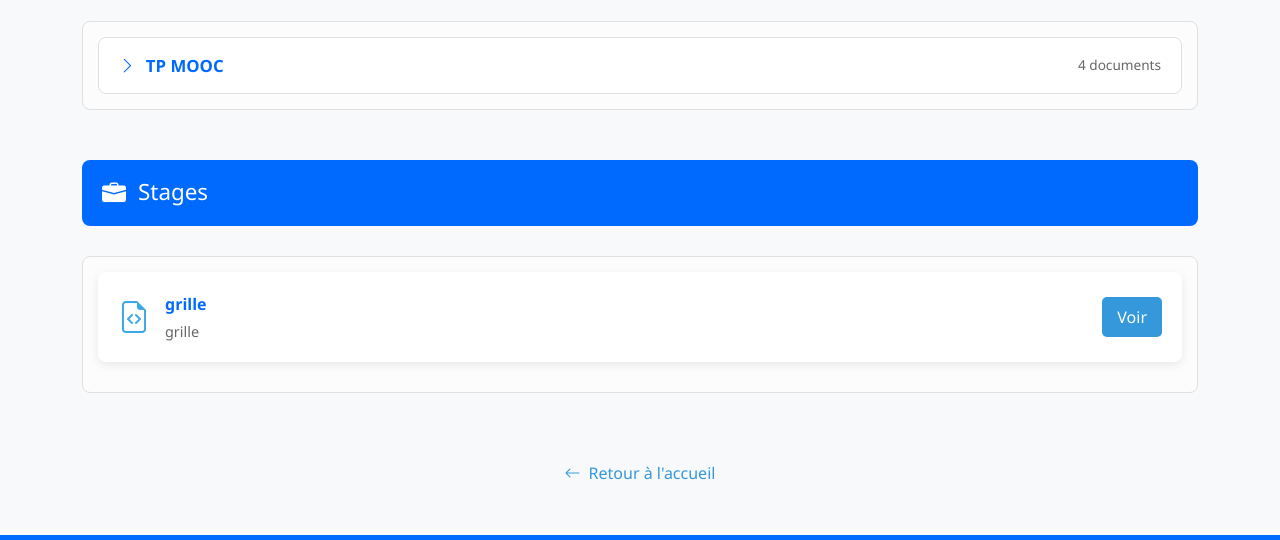
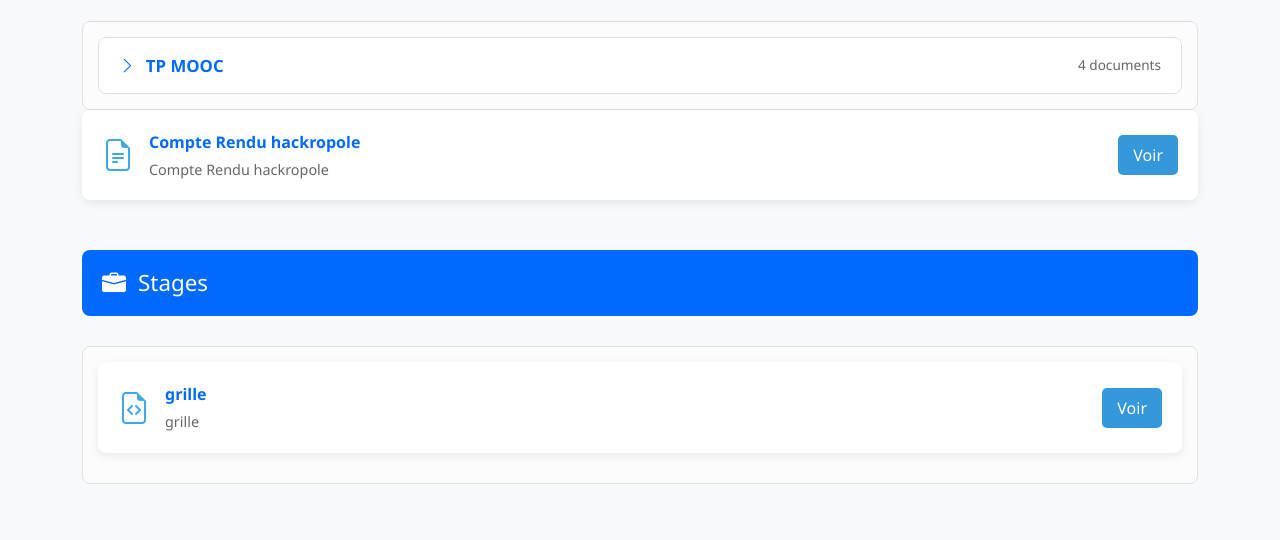
Before and after one commit to PLUMECOQ-Aymeric/portfolio, a plain HTML site: page PDFViewer2.html in a window 1280 px wide. Shown: the part 5603-6143 px from the top of the page. Drawn offline with nearby package versions, Linux system fonts and the light colour scheme.

Commit message:
Add PDF item for 'Compte Rendu hackropole'

```diff
--- a/PDFViewer2.html
+++ b/PDFViewer2.html
@@ -1273,6 +1273,16 @@
                     <!-- Ajoutez ici vos documents supplémentaires -->
 
                 </div>
+                 <div class="pdf-item" data-pdf="compte_rendu_hackropole.pdf" data-title="Compte Rendu hackropole">
+                        <div class="pdf-icon">
+                            <i class="bi bi-file-earmark-text"></i>
+                        </div>
+                        <div class="pdf-info">
+                            <div class="pdf-item-title">Compte Rendu hackropole</div>
+                            <p class="pdf-description">Compte Rendu hackropole</p>
+                        </div>
+                        <button class="btn-view">Voir</button>
+                    </div>
             </div>
         </div>
 
```
